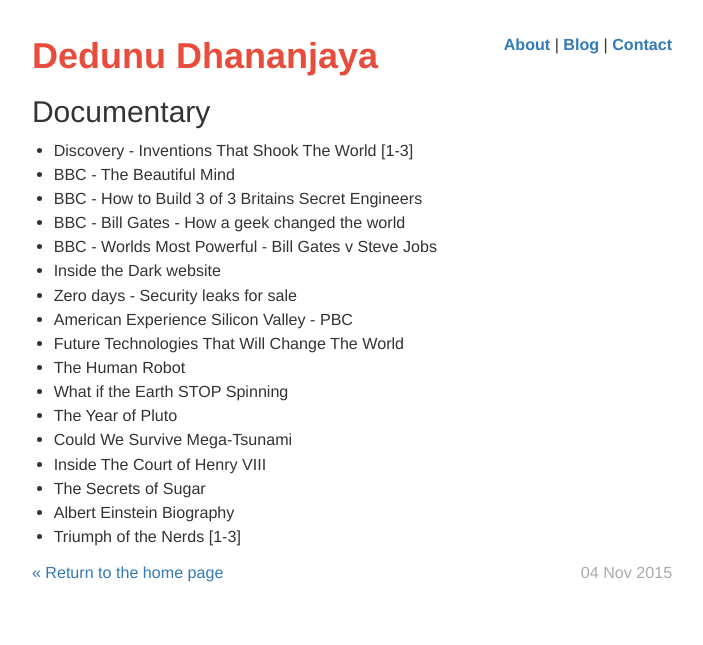
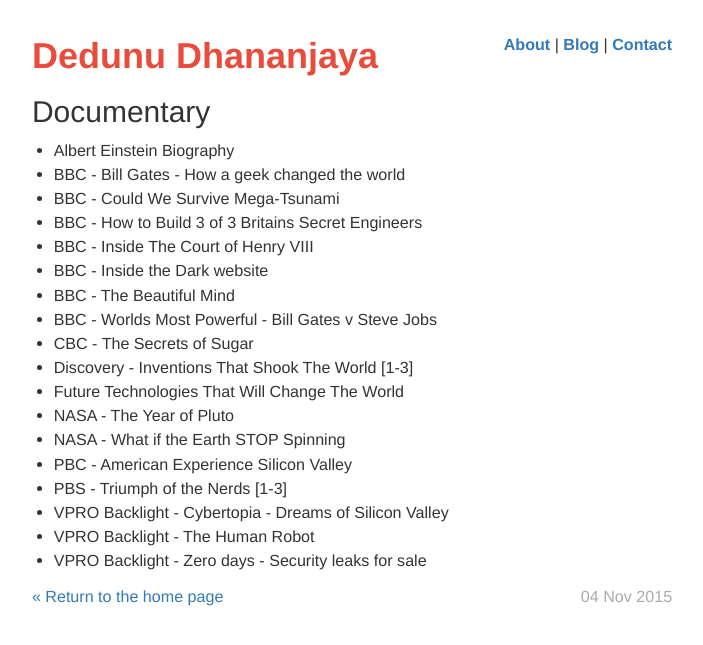
Before and after one commit to dedunu/dedunu.github.io, a Jekyll site: the page built from _posts/2015-11-04-documentaries.markdown, in a window 1280 px wide. Shown: the top 645 px of the page, without its empty margins (288-991 px from the left). Built offline with Jekyll 4.4.1, drawn with Linux system fonts in a browser that asks for light colours; nearby versions of some CDN libraries.

Commit message:
Organized documentaries

```diff
--- a/_posts/2015-11-04-documentaries.markdown
+++ b/_posts/2015-11-04-documentaries.markdown
@@ -6,20 +6,21 @@
 categories: entertainment documentaries documentary video
 ---
 
+* Albert Einstein Biography
+* BBC - Bill Gates - How a geek changed the world
+* BBC - Could We Survive Mega-Tsunami
+* BBC - How to Build 3 of 3 Britains Secret Engineers
+* BBC - Inside The Court of Henry VIII
+* BBC - Inside the Dark website
+* BBC - The Beautiful Mind
+* BBC - Worlds Most Powerful - Bill Gates v Steve Jobs
+* CBC - The Secrets of Sugar
 * Discovery - Inventions That Shook The World [1-3]
-* BBC - The Beautiful Mind
-* BBC - How to Build 3 of 3 Britains Secret Engineers
-* BBC - Bill Gates - How a geek changed the world
-* BBC - Worlds Most Powerful - Bill Gates v Steve Jobs
-* Inside the Dark website
-* Zero days - Security leaks for sale
-* American Experience Silicon Valley - PBC
 * Future Technologies That Will Change The World
-* The Human Robot
-* What if the Earth STOP Spinning
-* The Year of Pluto
-* Could We Survive Mega-Tsunami
-* Inside The Court of Henry VIII
-* The Secrets of Sugar
-* Albert Einstein Biography
-* Triumph of the Nerds [1-3]
+* NASA - The Year of Pluto
+* NASA - What if the Earth STOP Spinning
+* PBC - American Experience Silicon Valley
+* PBS - Triumph of the Nerds [1-3]
+* VPRO Backlight - Cybertopia - Dreams of Silicon Valley
+* VPRO Backlight - The Human Robot
+* VPRO Backlight - Zero days - Security leaks for sale
```
